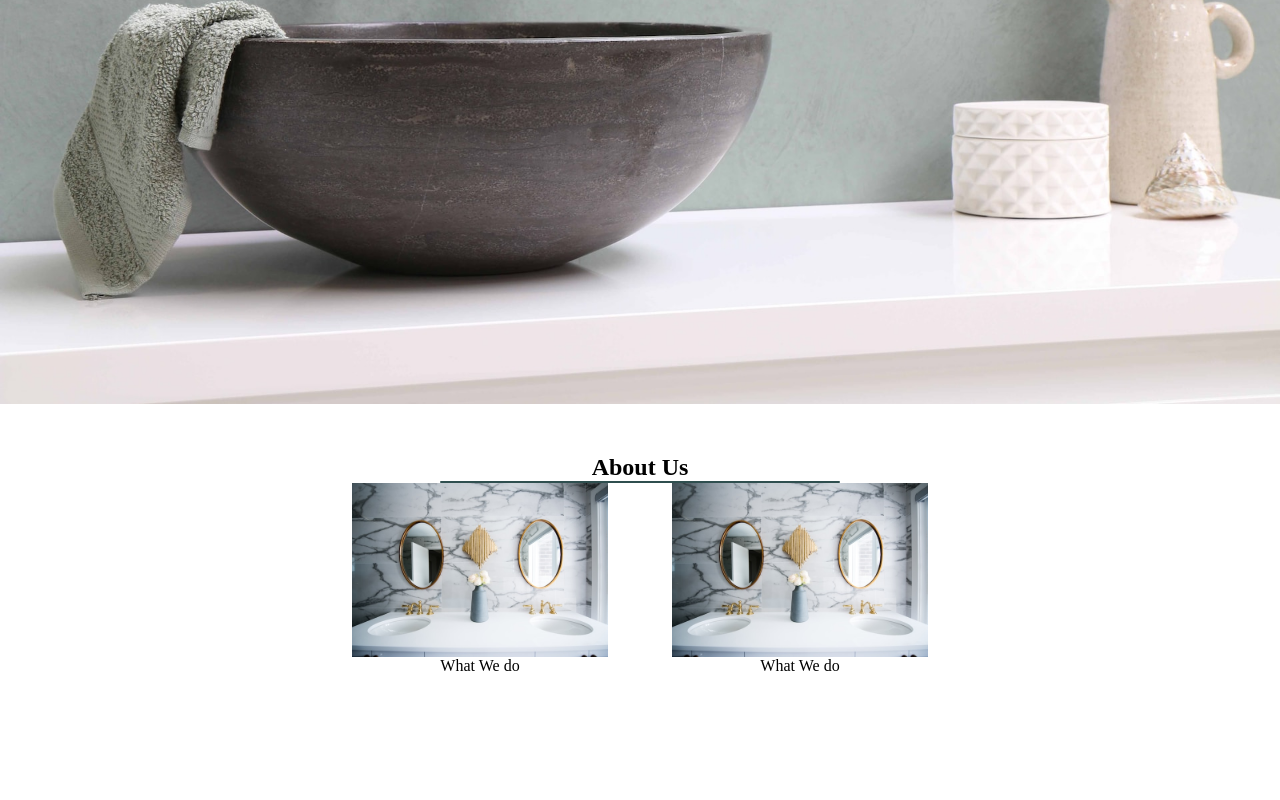
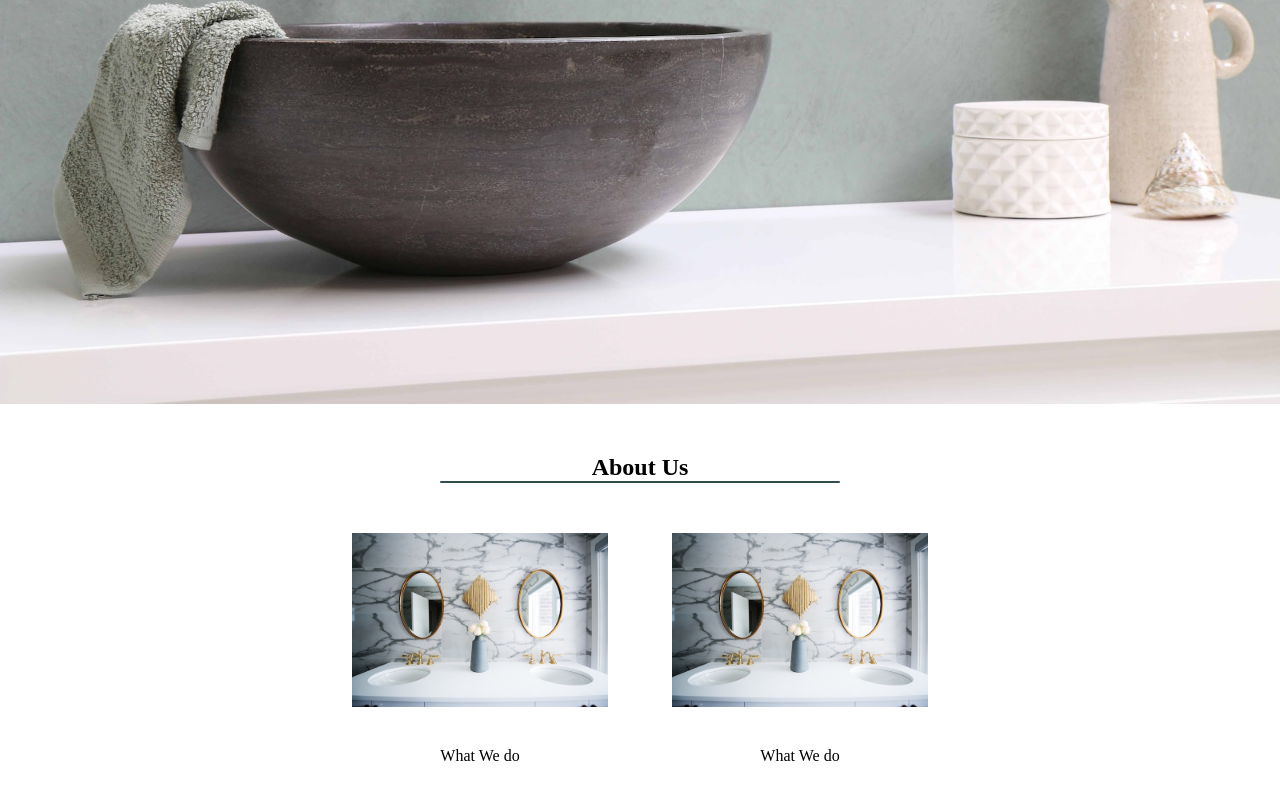
Before and after one commit to MonikaMula/Innovative-Bathrooms-Tiles, a plain HTML site: page index.html in a window 1280 px wide. Shown: the part 396-1196 px from the top of the page. Before the commit the page ends 1121 px from the top, so only its background shows below. Drawn offline with Linux system fonts and the light colour scheme; files whose address does not match are found by name.

Commit message:
layout&scroll fix

```diff
--- a/assets/css/style.css
+++ b/assets/css/style.css
@@ -15,6 +15,9 @@ ul {
     color:rebeccapurple;
     font-weight: bold;
     text-decoration: underline;
+}
+body , html {
+    overflow-x: hidden;
 }
 /* Navigation Bar */
 .navbar {
@@ -92,7 +95,18 @@ section {
     flex-direction: column;
     align-items: center;
 }
-
+.aboutus .row {
+    margin-top: 50px;
+}
+h4 {
+    font-size: 3vmin;
+    color: black;
+    margin: 20px auto;
+}
+p {
+    color: black;
+    padding: 0px 40px;
+}
 /* Display on a Mobile */
 @media only screen and (max-width:850px){
     .navbar {
```
